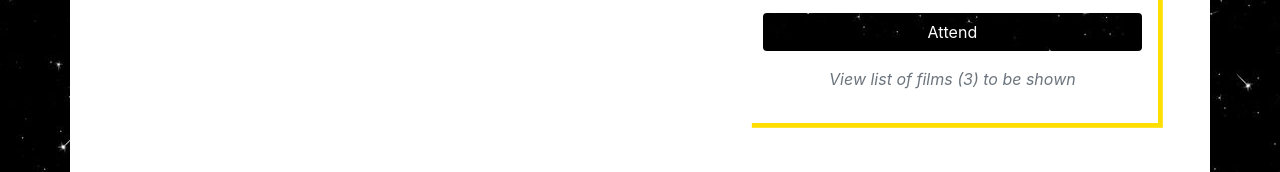
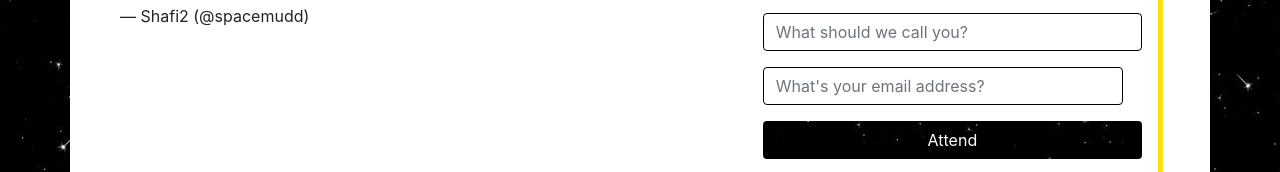
Before and after one commit to spacemudd/openclassrooms, a website: page 2-analyze-client-needs/project/index.html in a window 1280 px wide. Shown: the part 580-752 px from the top of the page. Drawn offline with Linux system fonts and the light colour scheme.

Commit message:
Added some internal links

```diff
--- a/2-analyze-client-needs/project/css/base/generic.css
+++ b/2-analyze-client-needs/project/css/base/generic.css
@@ -38,7 +38,7 @@ a {
 }
 
 .form-control:focus {
-    border-color: #fff;
+    border-color: black;
     box-shadow: unset;
 }
 
--- a/2-analyze-client-needs/project/index.html
+++ b/2-analyze-client-needs/project/index.html
@@ -40,8 +40,8 @@
               Discover
             </a>
             <div class="dropdown-menu" aria-labelledby="discoverDropdownLink">
-              <a class="dropdown-item" href="#">Films</a>
-              <a class="dropdown-item" href="#">Articles</a>
+              <a class="dropdown-item" href="#films">Films</a>
+              <a class="dropdown-item" href="#discover">Articles</a>
               <a class="dropdown-item" href="#">City of Brooklyn’s news</a>
               <a class="dropdown-item" href="#">Brooklyn Bridge Park</a>
             </div>
@@ -76,9 +76,29 @@
             <li><img src="img/parking.svg" width="16"> $5.00</li>
             <li><img src="img/chairs.svg" width="16"> Low-rise chairs are welcome</li>
           </ul>
-          <button class="btn btn-primary-boff w-100" style="background-image: url('img/stars-1.jpg');">
-            Attend
-          </button>
+
+
+          <form action="/" method="get" class="mt-1">
+            <div class="form-group">
+              <input class="form-control form-control border-black"
+                     placeholder="What should we call you?"
+                     required
+                     autofocus
+                     >
+            </div>
+            <div class="form-group">
+              <input type="email"
+                     class="form-control form-control border-black"
+                     style="max-width:360px;"
+                     placeholder="What's your email address?"
+                     required>
+            </div>
+            <button class="btn btn-primary-boff w-100"
+            data-target="#collapseExample" aria-expanded="false" aria-controls="collapseExample"
+            style="background-image: url('img/stars-1.jpg');">
+              Attend
+            </button>
+          </form>
           <p class="text-center mg-t-xs text-secondary">
             <a href="#films"><i>View list of films (3) to be shown</i></a>
           </p>
@@ -89,7 +109,7 @@
     <!-- Whats on -->
     <div class="row">
       <div class="col text-center-xs">
-        <h3>What's on</h3>
+        <h3 id="films">What's on</h3>
         <p><a href="#view-all" class="link text-uppercase">View all &#x2192;</a></p>
       </div>
     </div>
@@ -147,7 +167,7 @@
     <!-- Discover -->
     <div class="row mg-t">
       <div class="col text-center-xs">
-        <h3>Discover</h3>
+        <h3 id="discover">Discover</h3>
         <p><a href="#view-all" class="link text-uppercase">View all &#x2192;</a></p>
       </div>
     </div>
```
